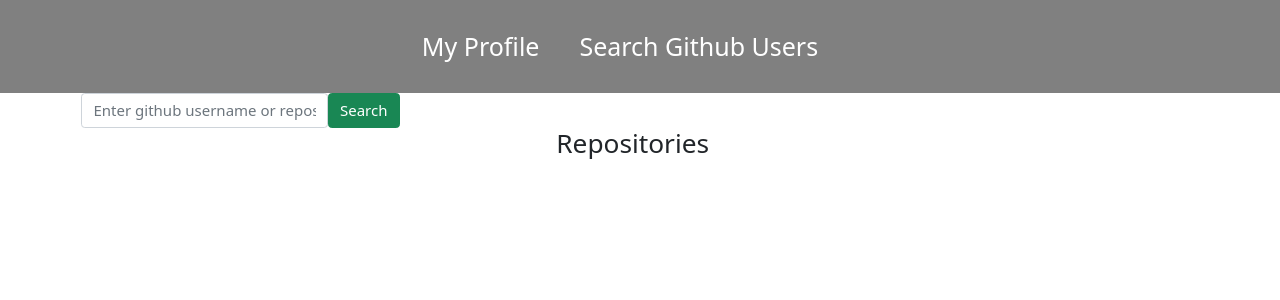
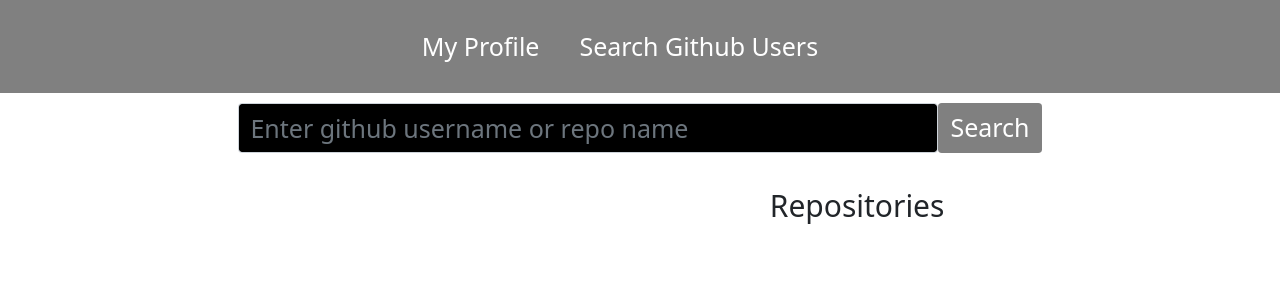
Before and after one commit to Kirugik/githubsearch, an Angular app: page /githubuser-profile in a window 1280 px wide. Shown: the top 300 px of the page. Built offline with nearby package versions, Linux system fonts and the light colour scheme.

Commit message:
Style: Add styles to user repository section

```diff
--- a/src/app/components/githubuser-profile/githubuser-profile.component.css
+++ b/src/app/components/githubuser-profile/githubuser-profile.component.css
@@ -1,3 +1,110 @@
-.search-form {
-  padding-top: 10%;
+.container {
+  margin-left: 0px;
+  margin-right: 0px;
 }
+.search {
+  display: flex;
+  flex-direction: row;
+  justify-content: center;
+  align-items: center;
+  margin-top: 10px;
+  margin-bottom: 20px;
+}
+
+.form-group input {
+  width: 700px;
+  height: 50px;
+  background-color: black;
+  color: white;
+  font-size: 25px;
+}
+.search-btn button {
+  height: 50px;
+  background-color: grey;
+  color: white;
+  font-size: 25px;
+}
+
+.user-img img {
+  width: 350px;
+  height: 350px;
+  border-radius: 50%;
+  margin-left: 150px;
+}
+
+.list-group span {
+  margin-left: 25px;
+  font-size: 30px;
+}
+
+.list-group li {
+  margin-left: 25px;
+  font-size: 25px;
+}
+
+#github-link {
+  font-size: 25px;
+  margin-top: 10px;
+  margin-left: 25px;
+  background-color: grey;
+  border: white;
+  border-radius: 15px;
+}
+
+#github-link:hover {
+  background-color: lightblue;
+}
+#github-link a {
+  text-decoration: none;
+  color: white;
+}
+
+#github-link a:hover {
+  color: black;
+}
+
+.profile-data {
+  margin-top: 10px;
+  margin-left: 25px;
+}
+
+.profile-data button {
+  font-size: 25px;
+  margin-left: 25px;
+  margin-bottom: 10px;
+  background-color: grey;
+  color: white;
+  border: white;
+  border-radius: 15px;
+}
+
+.profile-data button:hover {
+  background-color: lightblue;
+  color: black;
+}
+
+.repo-heading {
+  display: flex;
+  justify-content: center;
+  margin-top: 15px;
+  margin-bottom: 15px;
+  font-size: 30px;
+}
+
+.card-title {
+  font-size: 25px;
+}
+
+.card-text {
+  font-size: 20px;
+}
+
+.card-body a {
+  font-size: 20px;
+  text-decoration: none;
+  color: green;
+}
+
+.card-body a:hover {
+  color: lightblue;
+}
--- a/src/app/components/githubuser-profile/githubuser-profile.component.html
+++ b/src/app/components/githubuser-profile/githubuser-profile.component.html
@@ -1,69 +1,67 @@
-<div class="container">
 <div class="row">
+  <div class="col-sm-12">
     <!-- Search form -->
     <div class="search d-flex flex-row">
       <form class="search-input d-flex flex-row">
         <div class="form-group">
-          <input type="text" class="form-control" placeholder="Enter github username or repos..." [(ngModel)]="username" name="username" (keyup.enter)="findUser()">
+          <input type="text" class="form-control" placeholder="Enter github username or repo name" [(ngModel)]="username" name="username" (keyup.enter)="findUser()">
         </div>
         <div class="search-btn">
-          <button type="submit" class="btn btn-success">Search</button>
+          <button type="submit" class="btn">Search</button>
         </div>
       </form>
     </div>
   </div>
-
-  <div class="div" *ngIf="profile">
-    <div class="row" >
-      <div class="col-sm-3">
-        <div *ngIf="profile.avatar_url">
-          <img src="{{profile.avatar_url}}" class="img-circle img-responsive"
-          alt="Profile Picture"/>
+</div>
+  <!-- User profile -->
+  <div class="row" *ngIf="profile">
+      <div class="col-sm-4">
+          <div class="user-img" *ngIf="profile.avatar_url">
+              <img src="{{profile.avatar_url}}" class="img-responsive"
+              alt="Image"/>
           </div>
 
+          <!-- Github user info -->
+          <div class="bio">
               <ul class="list-group">
                   <span class="fw-bold">{{profile.name}}</span>
                   <li class="list-group-item" *ngIf="profile.bio">{{profile.bio}}</li>
-          <li class="list-group-item" *ngIf="profile.company">Location: Lives in {{profile.location}}</li>
-          <li class="list-group-item" *ngIf="profile.company">Company: Works at {{profile.company}}</li>
-          <li class="list-group-item" *ngIf="profile.hireable">Available for hire</li>
-          <li class="list-group-item" *ngIf="profile.blog"><a href="{{profile.blog}}" target="_blank">{{profile.blog}}</a></li>
+                  <li class="list-group-item" *ngIf="profile.company"><span class="fw-bold">Location:</span> Lives in {{profile.location}}</li>
+                  <li class="list-group-item" *ngIf="profile.company"><span class="fw-bold">Company:</span> Works at {{profile.company}}</li>
+                  <li class="list-group-item" *ngIf="profile.email"><span class="fw-bold">Email:</span>{{profile.email}}</li>
+                  <li class="list-group-item" *ngIf="profile.blog"><span class="fw-bold">Blog: </span><a href="{{profile.blog}}" target="_blank">{{profile.blog}}</a></li>
+                  <li class="list-group-item" *ngIf="profile.hireable"><span class="fw-bold">Availability: </span>Available for hire</li>
                   <li class="list-group-item" *ngIf="profile.email"><a href="emailto:{{profile.email}}">{{profile.email}}</a></li>
-
-          <li class="list-group-item btn btn-success btn-small" *ngIf="profile.html_url"><a href="{{profile.html_url}}" target="_blank">View Profile in Github</a></li>
+                  <li class="list-group-item" *ngIf="profile.html_url" id="github-link"><a href="{{profile.html_url}}" target="_blank">Check Profile in Github</a></li>
               </ul>
           </div>
 
-      <div class="col-sm-2">
+          <!-- Github user profile data -->
+          <div class="profile-data">
               <div>
-          <button class="btn btn-primary" *ngIf="profile.followers">{{profile.followers}} Followers</button>
+                  <button class="btn mt-5" *ngIf="profile.followers">{{profile.followers}} Followers</button>
               </div>
               <div>
-          <button class="btn btn-primary" *ngIf="profile.following">{{profile.following}} Following </button>
+                  <button class="btn" *ngIf="profile.following">{{profile.following}} Following </button>
               </div>
               <div>
-          <button class="btn btn-primary" *ngIf="profile.public_gists">{{profile.public_gists}} Public Gists</button>
+                  <button class="btn" *ngIf="profile.public_gists">{{profile.public_gists}} Public Gists</button>
               </div>
               <div>
-          <button class="btn btn-primary" *ngIf="profile.public_repos">{{profile.public_repos}} Public Repos</button>
+                  <button class="btn" *ngIf="profile.public_repos">{{profile.public_repos}} Public Repos</button>
+              </div>
           </div>
       </div>
 
-      <!-- Repositories -->
-      <div class="col-sm-7">
-        <h3>Repositories</h3>
+      <!-- Github user repositories -->
+      <div class="col-sm-8">
+          <h3 class="repo-heading">Repositories</h3>
           <div class="card mt-2" *ngFor="let repo of repos">
               <div class="card-body">
-            <h3 class="card-title">{{repo.name}}</h3>
+                  <h4 class="card-title">{{repo.name}}</h4>
                   <p class="card-text">{{repo.description}}</p>
-            <a href="{{repo.html_url}}" target="_blank">View repo on Github</a>
+                  <a href="{{repo.html_url}}" target="_blank">Check repo on Github</a>
               </div>
           </div>
       </div>
   </div>
-  </div>
-
-
-
-
-</div>
--- a/src/app/components/my-profile/my-profile.component.html
+++ b/src/app/components/my-profile/my-profile.component.html
@@ -39,7 +39,7 @@
           </div>
           <!-- Repositories -->
           <div class="repos col-sm-8">
-            <h3>Repositories</h3>
+            <h3>Github Repositories</h3>
             <div class="card mt-2" *ngFor="let repo of repos">
               <div class="card-body">
                 <h4 class="card-title">{{repo.name}}</h4>
```
Lines whose indentation alone changed are shown as unchanged.
